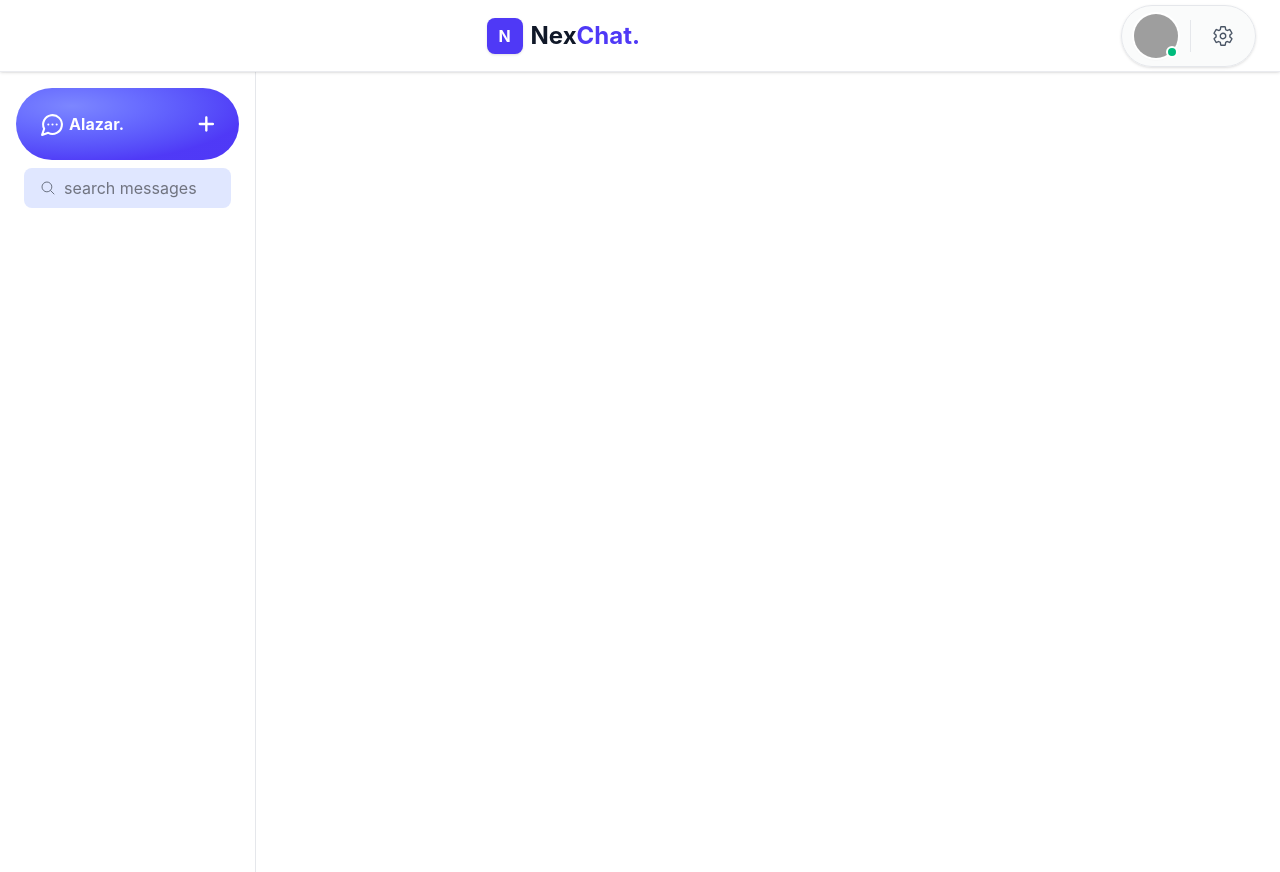
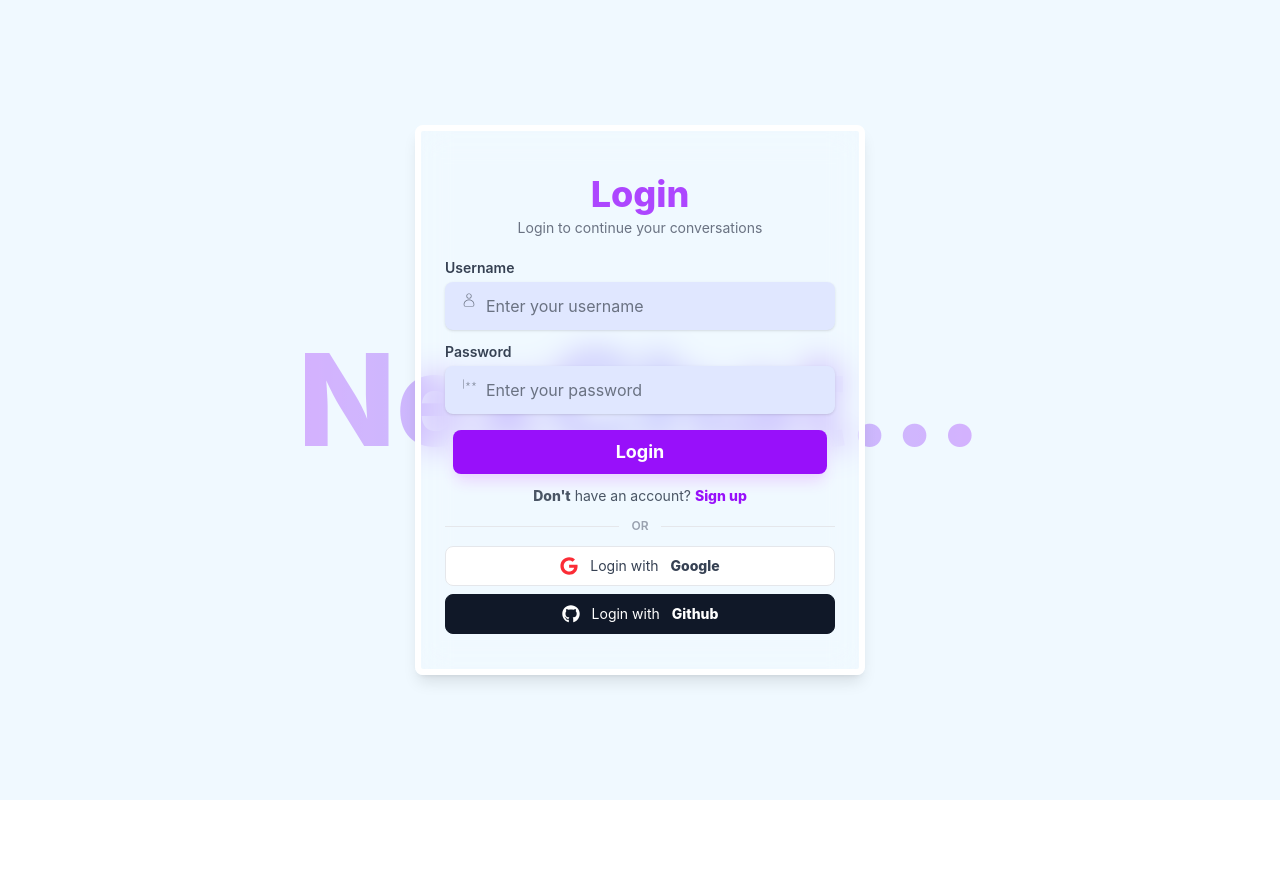
Before and after one commit to AlazarBekele/Real-Time-Chat-App, a React (Vite) app in the folder frontend/vite-project/: page / in a window 1280 px wide. After the commit the page ends 800 px from the top, so only its background shows below. Built offline with nearby package versions, Linux system fonts and the light colour scheme; grey boxes are pictures that could not be loaded.

Commit message:
feat: finish login design, auth login google, github

```diff
--- a/frontend/vite-project/src/App.jsx
+++ b/frontend/vite-project/src/App.jsx
@@ -1,12 +1,14 @@
 import Navbar from "./Components/Nav bar/navbar";
 import Sidebar from "./Components/Sidebar/sidebar";
+import LoginPage from "./Components/LoginPage/loginpage";
 
 function App() {
   return (
     <>
       <div>
-        <Navbar />
-        <Sidebar />
+        {/* <Navbar />
+        <Sidebar /> */}
+        <LoginPage />
       </div>
     </>
   );
--- a/frontend/vite-project/src/Components/LoginPage/loginpage.jsx
+++ b/frontend/vite-project/src/Components/LoginPage/loginpage.jsx
@@ -1,7 +1,98 @@
+import { Icons } from "../../assets/Icons/Icons.jsx";
+
 function LoginPage() {
   return (
     <>
-      <div></div>
+      <div className="w-full h-screen relative bg-sky-50 flex justify-center items-center">
+        <h1 className="text-9xl opacity-10 font-extrabold bg-gradient-to-r from-purple-600 via-indigo-600 to-purple-600 bg-clip-text text-transparent animate-pulse">
+          NexChat...
+        </h1>
+        <div className="absolute w-[450px] h-[550px] p-4 shadow-lg flex flex-col justify-center items-center border-6 backdrop-blur-lg border-white rounded-lg">
+          <div className="w-full">
+            <div className="flex flex-col justify-center items-center p-2 pb-5">
+              <h1 className="font-extrabold text-4xl text-purple-500">Login</h1>
+              <p className="mt-1 text-center text-gray-500 text-sm">
+                Login to continue your conversations
+              </p>
+            </div>
+
+            <div className="w-full flex flex-col gap-3">
+              <label className="w-full px-2 relative block">
+                <span className="mb-1 block text-sm font-semibold text-gray-700">
+                  Username
+                </span>
+                <Icons.user className="text-gray-500 absolute left-6 top-[42px] -translate-y-1/2" />
+                <input
+                  className="ps-10 bg-indigo-100 w-full h-[48px] shadow-sm p-2 rounded-lg outline-none border border-transparent text-gray-800 placeholder:text-gray-500 transition focus:bg-white focus:border-purple-500 focus:ring-4 focus:ring-purple-100"
+                  type="text"
+                  name="username"
+                  id="username"
+                  placeholder="Enter your username"
+                />
+              </label>
+
+              <label className="w-full px-2 relative block">
+                <span className="mb-1 block text-sm font-semibold text-gray-700">
+                  Password
+                </span>
+                <Icons.passowrd className="text-gray-500 absolute left-6 top-[42px] -translate-y-1/2" />
+                <input
+                  className="ps-10 bg-indigo-100 w-full h-[48px] shadow-sm p-2 rounded-lg outline-none border border-transparent text-gray-800 placeholder:text-gray-500 transition focus:bg-white focus:border-purple-500 focus:ring-4 focus:ring-purple-100"
+                  type="password"
+                  name="password"
+                  id="password"
+                  placeholder="Enter your password"
+                />
+              </label>
+            </div>
+
+            <div className="w-full p-4 pb-3 flex flex-col justify-center items-center">
+              <button
+                className="h-11 text-lg rounded-lg w-full bg-purple-600 font-bold text-white shadow-lg shadow-purple-200 transition hover:bg-purple-700 hover:-translate-y-0.5 focus-visible:outline-none focus-visible:ring-2 focus-visible:ring-purple-500 focus-visible:ring-offset-2"
+                type="button"
+              >
+                Login
+              </button>
+
+              <p className="pt-3 text-gray-600 text-sm">
+                <span className="font-extrabold">Don't</span> have an account?
+                <button
+                  className="ms-1 font-extrabold text-purple-600 hover:text-purple-700"
+                  type="button"
+                >
+                  Sign up
+                </button>
+              </p>
+            </div>
+
+            <div className="w-full px-2">
+              <div className="flex items-center gap-3 pb-3">
+                <div className="h-px flex-1 bg-gray-200"></div>
+                <p className="text-xs font-semibold uppercase text-gray-400">
+                  or
+                </p>
+                <div className="h-px flex-1 bg-gray-200"></div>
+              </div>
+
+              <button
+                className="mb-2 w-full h-10 rounded-lg border border-gray-200 bg-white flex justify-center items-center gap-3 text-sm text-gray-700 transition hover:bg-gray-50 hover:border-gray-300 focus-visible:outline-none focus-visible:ring-2 focus-visible:ring-purple-500 focus-visible:ring-offset-2"
+                type="button"
+              >
+                <Icons.google className="text-lg text-red-500" />
+                Login with <span className="font-extrabold">Google</span>
+              </button>
+
+              <button
+                className="w-full h-10 rounded-lg border border-gray-900 bg-gray-900 flex justify-center items-center gap-3 text-sm text-white transition hover:bg-gray-800 focus-visible:outline-none focus-visible:ring-2 focus-visible:ring-gray-700 focus-visible:ring-offset-2"
+                type="button"
+              >
+                <Icons.github className="text-lg" />
+                Login with <span className="font-extrabold">Github</span>
+              </button>
+            </div>
+          </div>
+        </div>
+      </div>
     </>
   );
 }
--- a/frontend/vite-project/src/Components/Sidebar/sidebar.jsx
+++ b/frontend/vite-project/src/Components/Sidebar/sidebar.jsx
@@ -1,6 +1,4 @@
-import { LuMessageCircleMore } from "react-icons/lu";
-import { FaPlus } from "react-icons/fa6";
-import { IoSearchOutline } from "react-icons/io5";
+import { Icons } from "../../assets/Icons/Icons.jsx";
 
 function Sidebar() {
   return (
@@ -8,17 +6,17 @@ function Sidebar() {
       <div className="w-[20%] h-screen border-r border-gray-200 p-4">
         <div className="w-full size-18 rounded-full bg-radial-[at_25%_25%] from-indigo-400 to-indigo-600 to-75% rounded-full flex justify-evenly items-center">
           <div className="w-2/3 ps-4 flex justify-start items-center gap-1">
-            <LuMessageCircleMore size={25} className="text-white" />
+            <Icons.message size={25} className="text-white" />
             <p className="font-bold text-white">Alazar.</p>
           </div>
 
           <div className="flex justify-center items-center hover:rotate-45 transition delay-100 duration-300 ease-in-out">
-            <FaPlus size={50} className="w-1/3 text-white" />
+            <Icons.plus size={50} className="w-1/3 text-white" />
           </div>
         </div>
 
         <div className="p-2 relative">
-          <IoSearchOutline className="text-gray-500 absolute left-8 top-1/2 -translate-x-1/2 -translate-y-1/2" />
+          <Icons.search className="text-gray-500 absolute left-8 top-1/2 -translate-x-1/2 -translate-y-1/2" />
           <input
             className="ps-10 bg-indigo-100 w-full p-2 rounded-lg outline-none"
             type="text"
--- /dev/null
+++ b/frontend/vite-project/src/assets/Icons/Icons.jsx
@@ -0,0 +1,13 @@
+import { FaPlus, FaRegMessage, FaGoogle, FaGithub } from "react-icons/fa6";
+import { CiSearch, CiUser } from "react-icons/ci";
+import { PiPasswordThin } from "react-icons/pi";
+
+export const Icons = {
+  plus: FaPlus,
+  message: FaRegMessage,
+  search: CiSearch,
+  user: CiUser,
+  passowrd: PiPasswordThin,
+  google: FaGoogle,
+  github: FaGithub,
+};
```
